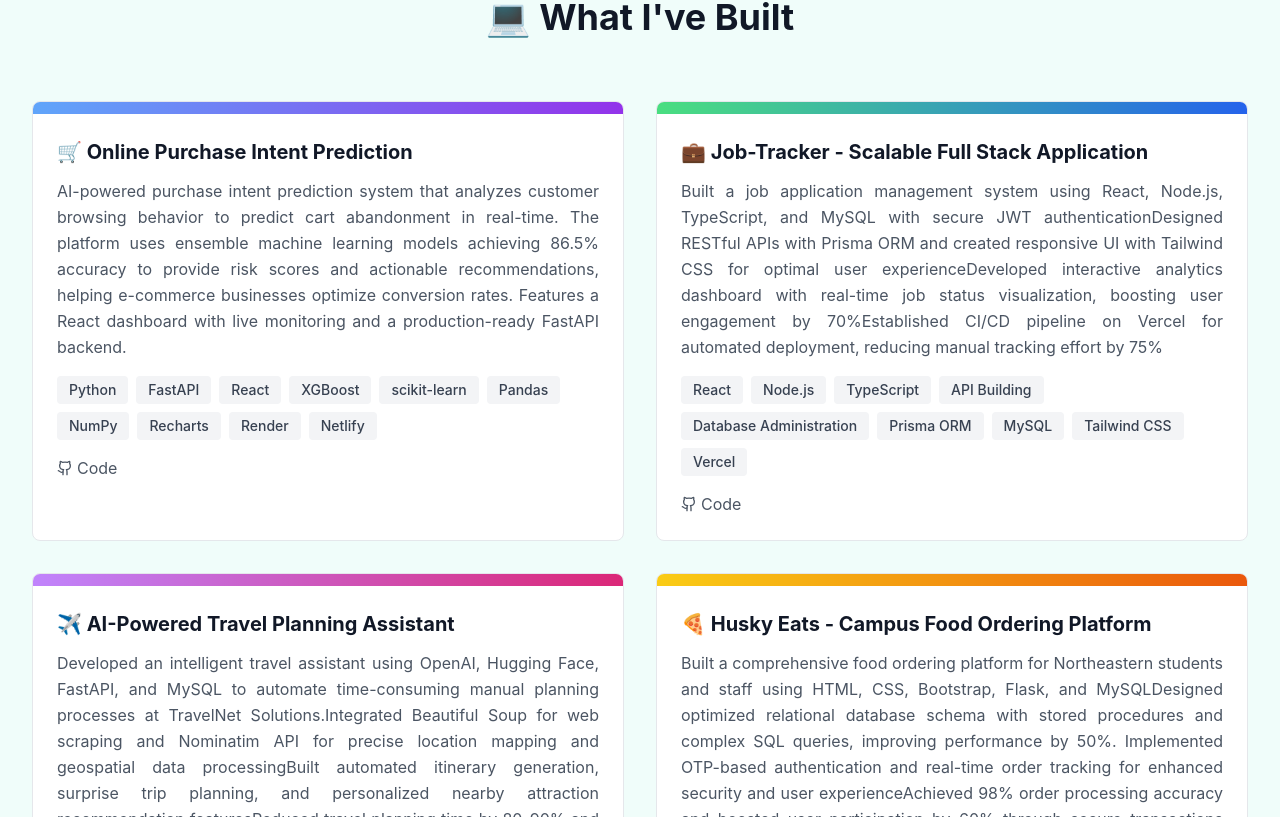
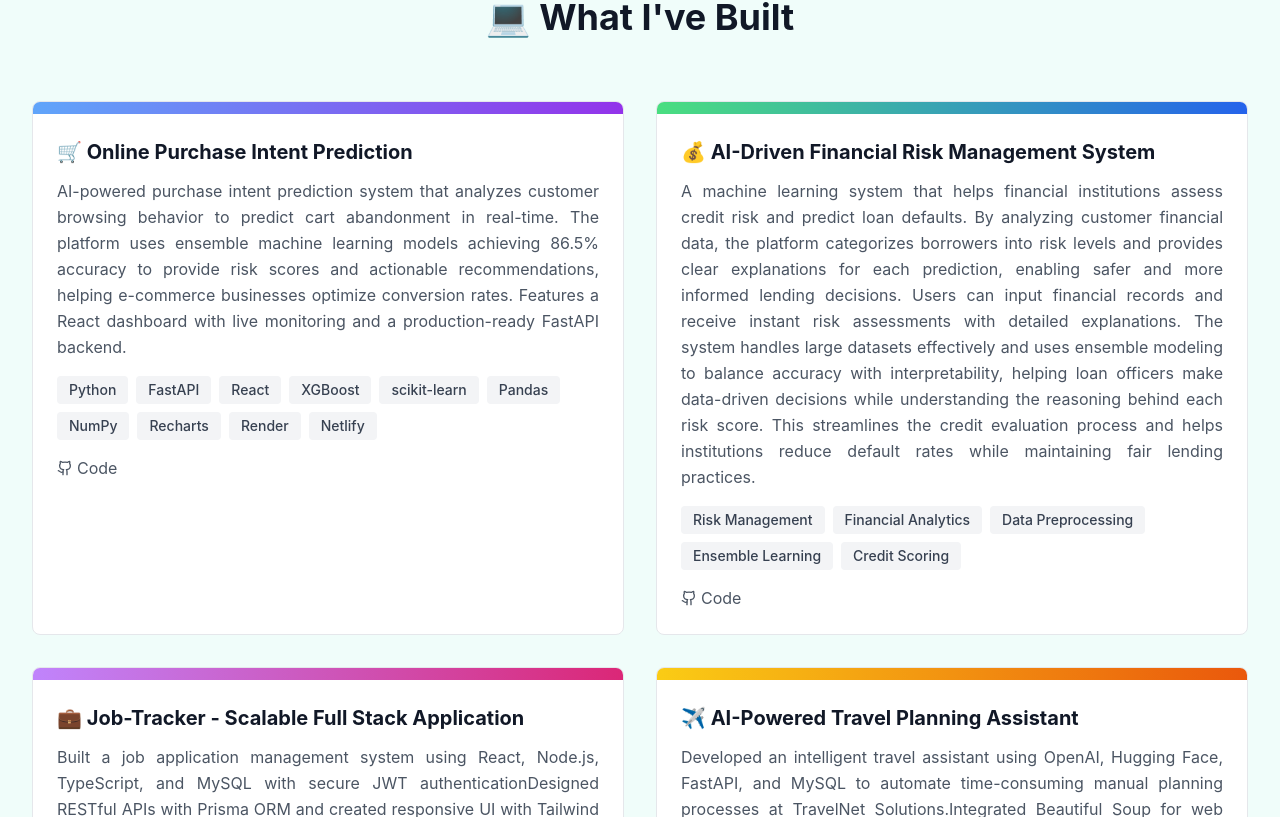
Before and after one commit to afrah123456/Initial_Portfolio, a React (Create React App) app: page / in a window 1280 px wide. Shown: the part 5163-5980 px from the top of the page. Built offline with nearby package versions, Linux system fonts and the light colour scheme.

Commit message:
Added the finance related project

```diff
--- a/src/components/Portfolio.jsx
+++ b/src/components/Portfolio.jsx
@@ -158,6 +158,17 @@ export default function Portfolio() {
 
       github: "https://github.com/afrah123456/online-purchase-intent-predictor",
       demo: " https://purchase-intent-predictor.netlify.app/"
+    },
+    {
+      title: " 💰 AI-Driven Financial Risk Management System ",
+      description: [
+
+        "A machine learning system that helps financial institutions assess credit risk and predict loan defaults. By analyzing customer financial data, the platform categorizes borrowers into risk levels and provides clear explanations for each prediction, enabling safer and more informed lending decisions. Users can input financial records and receive instant risk assessments with detailed explanations. The system handles large datasets effectively and uses ensemble modeling to balance accuracy with interpretability, helping loan officers make data-driven decisions while understanding the reasoning behind each risk score. This streamlines the credit evaluation process and helps institutions reduce default rates while maintaining fair lending practices."
+  ],
+      tech: ["Risk Management", "Financial Analytics", "Data Preprocessing", "Ensemble Learning", "Credit Scoring"],
+
+      github: "https://github.com/afrah123456/AI-Driven-Financial-Risk-Management-System",
+      demo: ""
     },
     {
       title: " 💼 Job-Tracker - Scalable Full Stack Application",
```
